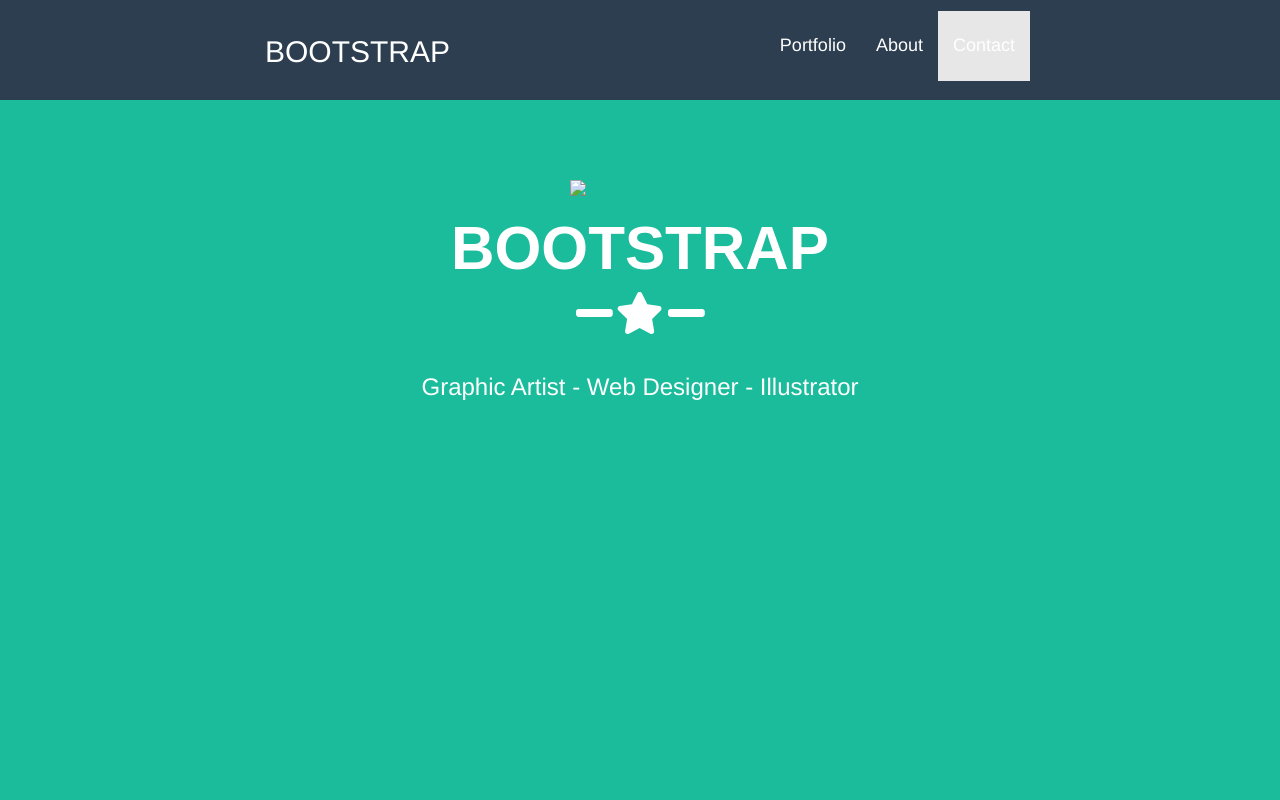
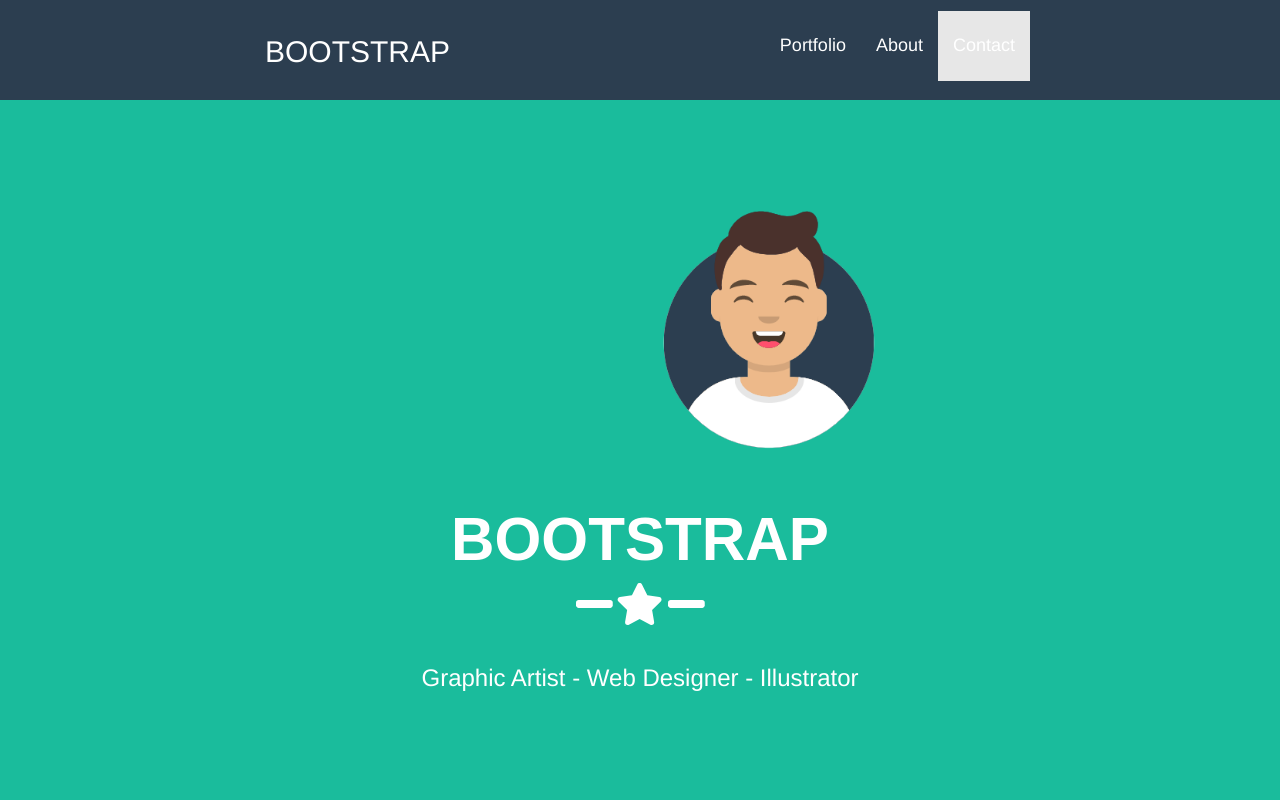
Before and after one commit to TAJWAR99/TAJWAR99.github.io, a plain HTML site: page index.html in a window 1280 px wide. Shown: the top 800 px of the page. Drawn offline with nearby package versions, Linux system fonts and the light colour scheme.

Commit message:
Update index.html

```diff
--- a/index.html
+++ b/index.html
@@ -62,7 +62,7 @@ form{padding-left:350px;}
   </nav>
 
   <div class="intro">
-   <img id="img" src="prj1.PNG" />
+   <img id="img" src="proj1.PNG" />
    <h1 id="head" style="font-weight:bold;font-size:430%" align="center">BOOTSTRAP</h1>
    <div style="color:white" align="center">
    <i class="fas fa-minus fa-3x"></i>
```
